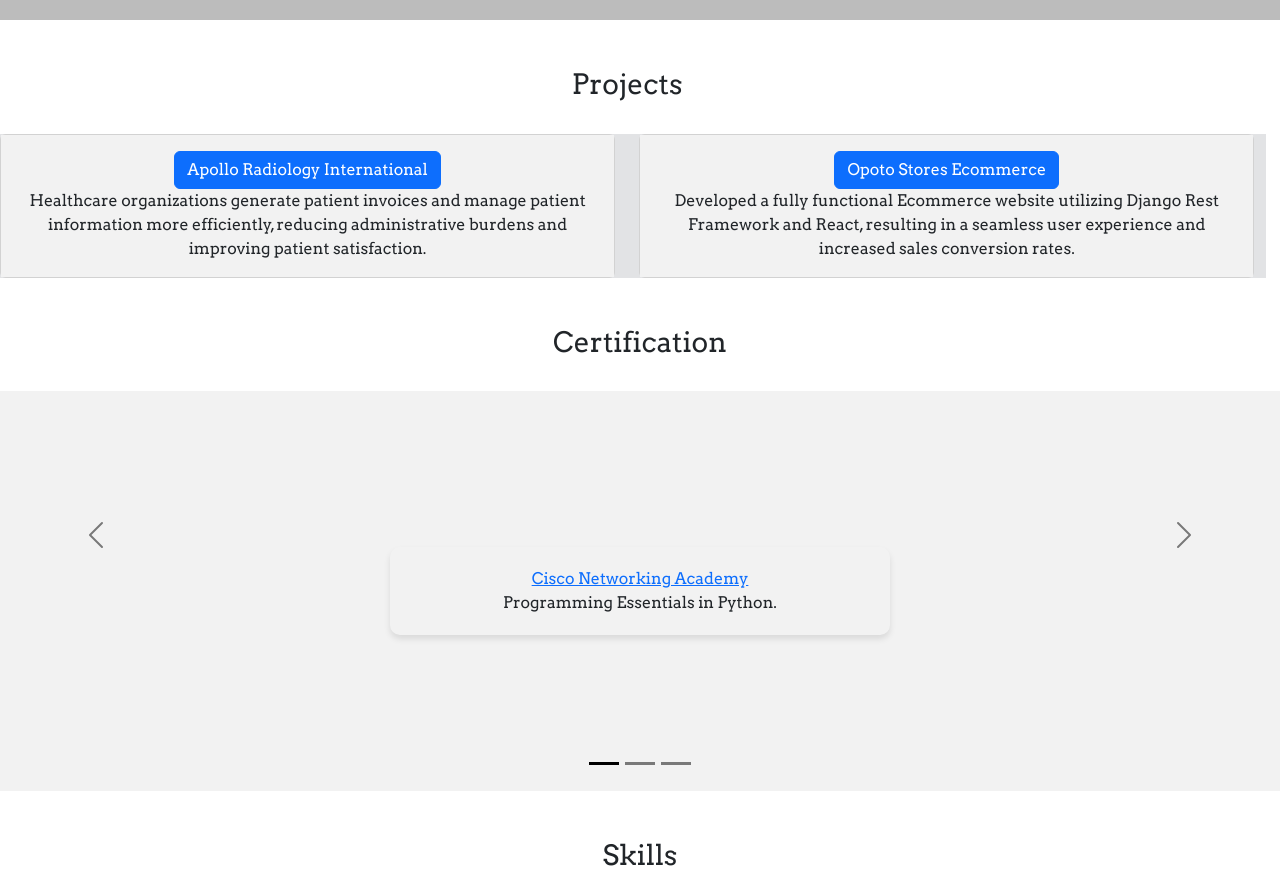
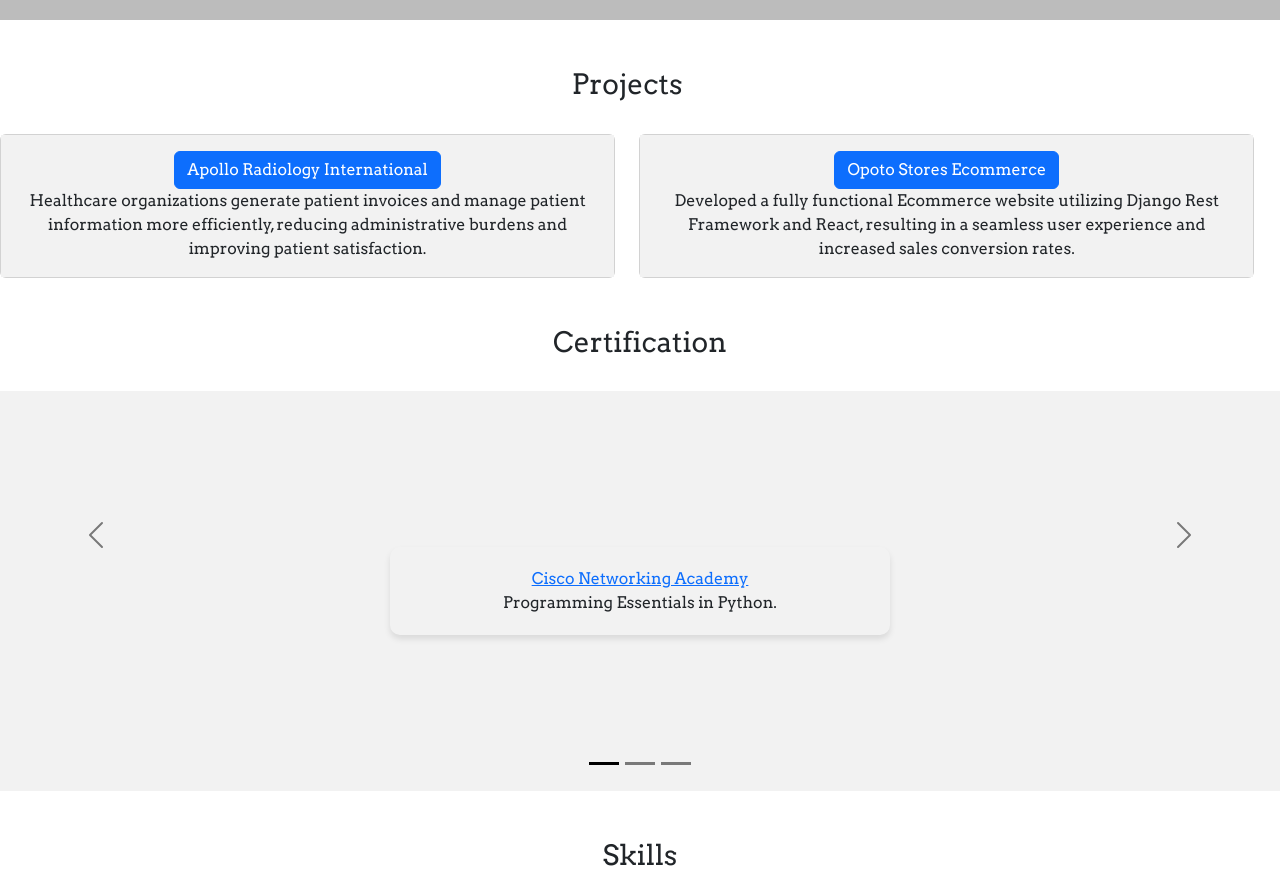
Before and after one commit to pvijay037/online_resume, a plain HTML site: page index.html in a window 1280 px wide. Shown: the part 2000-2894 px from the top of the page. Drawn offline with nearby package versions, Linux system fonts and the light colour scheme; a web font is replaced by a local one.

Commit message:
changed in index.html

```diff
--- a/index.html
+++ b/index.html
@@ -253,7 +253,7 @@
     <br>
     <h3 style="text-align: center;">Projects</h3>
     <br>
-    <div class="row bg-secondary-subtle " style="align-items: center;">
+    <div class="row" style="align-items: center;">
         <div class="col-sm-6 mb-3 mb-sm-0 project-card">
             <div class="card">
                 <div class="card-body text-center" style="background-color: #f2f2f2;">
```
